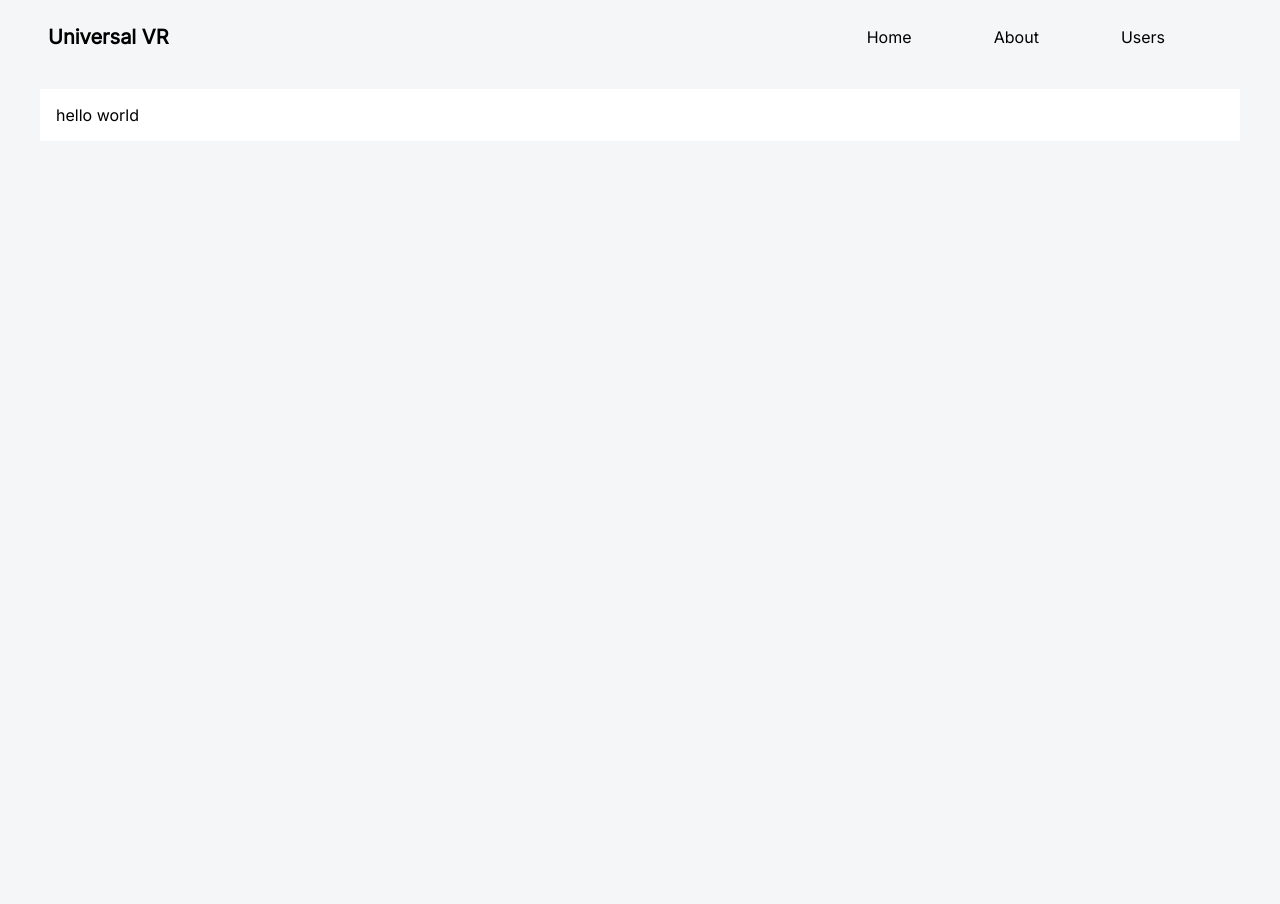
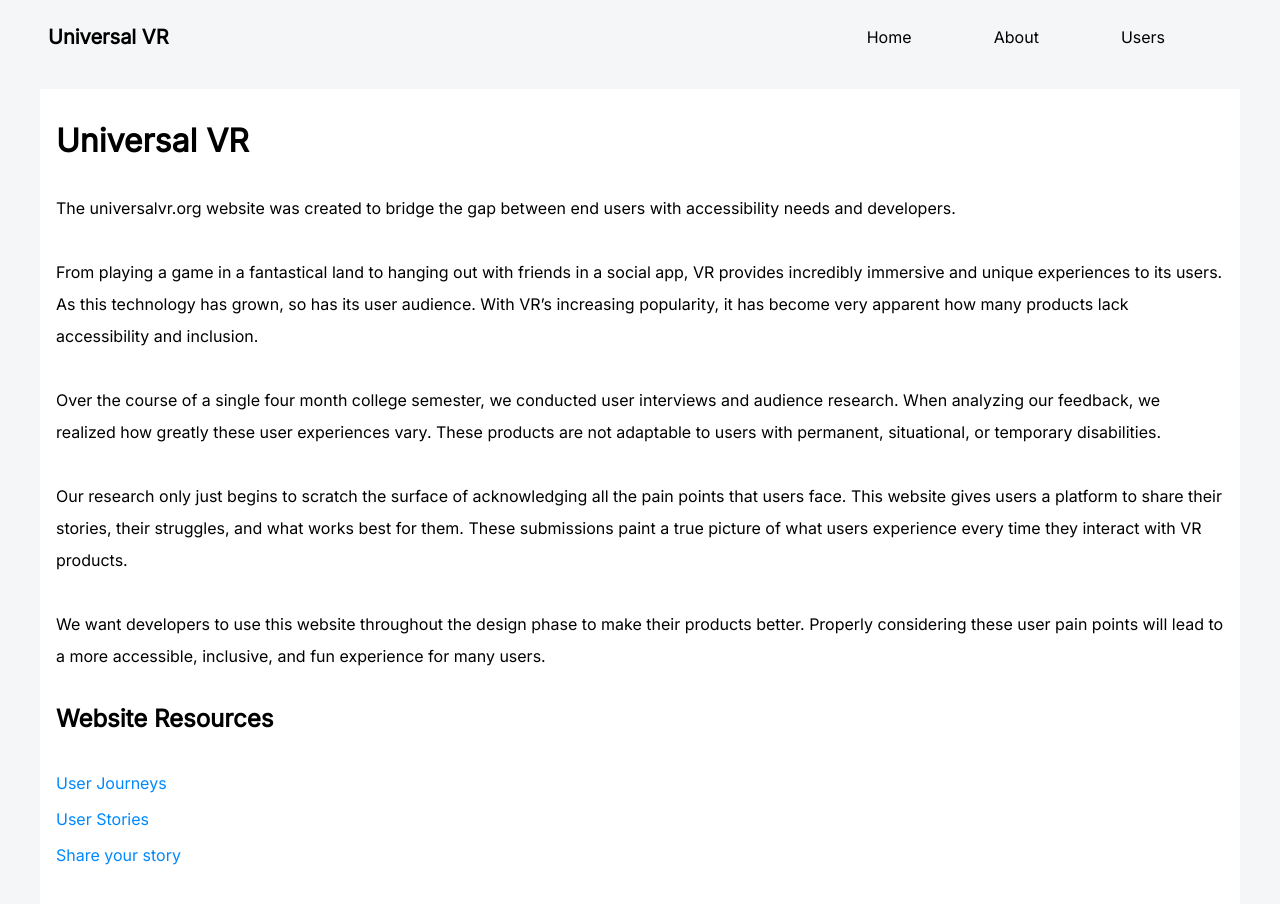
Before and after one commit to universalvr/universalvr.org, a Next.js app: page / in a window 1280 px wide. Shown: the top 904 px of the page. Before the commit the page ends 800 px from the top, so only its background shows below. Built offline with nearby package versions, Linux system fonts and the light colour scheme.

Commit message:
more paper content

```diff
--- a/components/nav/index.js
+++ b/components/nav/index.js
@@ -5,7 +5,11 @@ import { StyledNav, StyledLogo, StyledUl, StyledLi } from './styles'
 export default function Nav() {
   return (
     <StyledNav>
-      <StyledLogo>Universal VR</StyledLogo>
+      <StyledLogo>
+        <Link href="/">
+          <a>Universal VR</a>
+        </Link>
+      </StyledLogo>
       <StyledUl>
         <StyledLi>
           <Link href="/">
--- a/components/nav/styles.js
+++ b/components/nav/styles.js
@@ -20,6 +20,10 @@ export const StyledLogo = styled.h1`
   flex: 2;
   font-size: 20px;
   padding: 8px;
+
+  a {
+    color: #000;
+  }
 `
 
 export const StyledUl = styled.ul`
--- /dev/null
+++ b/components/typography/h2.js
@@ -0,0 +1,14 @@
+import React from 'react'
+import styled from 'styled-components'
+
+const StyledH2 = styled.h2`
+  display: flex;
+  flex: 1 1 100%;
+  margin: 16px 0;
+`
+
+export default function H2({ children }) {
+  return (
+    <StyledH2>{children}</StyledH2>
+  )
+}
--- a/pages/index.js
+++ b/pages/index.js
@@ -1,6 +1,42 @@
 import Container from '../components/container'
+import H1 from '../components/typography/h1'
+import H2 from '../components/typography/h2'
+import Link from 'next/link'
+import List from '../components/list'
+import ListItem from '../components/list/item'
+import P from '../components/typography/p'
 import React from 'react'
 
 export default function IndexPage() {
-  return <Container>hello world</Container>
+  return (
+    <Container>
+      <H1>Universal VR</H1>
+
+      <P>The universalvr.org website was created to bridge the gap between end users with accessibility needs and developers.</P>
+      <P>From playing a game in a fantastical land to hanging out with friends in a social app, VR provides incredibly immersive and unique experiences to its users. As this technology has grown, so has its user audience. With VR’s increasing popularity, it has become very apparent how many products lack accessibility and inclusion.</P>
+      <P>Over the course of a single four month college semester, we conducted user interviews and audience research. When analyzing our feedback, we realized how greatly these user experiences vary. These products are not adaptable to users with permanent, situational, or temporary disabilities.</P>
+      <P>Our research only just begins to scratch the surface of acknowledging all the pain points that users face. This website gives users a platform to share their stories, their struggles, and what works best for them. These submissions paint a true picture of what users experience every time they interact with VR products.</P>
+      <P>We want developers to use this website throughout the design phase to make their products better. Properly considering these user pain points will lead to a more accessible, inclusive, and fun experience for many users.</P>
+
+      <H2>Website Resources</H2>
+
+      <List>
+        <ListItem>
+          <Link href="/users/journeys">
+            <a>User Journeys</a>
+          </Link>
+        </ListItem>
+        <ListItem>
+          <Link href="/users/stories">
+            <a>User Stories</a>
+          </Link>
+        </ListItem>
+        <ListItem>
+          <Link href="/users/stories">
+            <a href="https://forms.gle/MEYJRuuWJxuTcG4u8" target="_blank">Share your story</a>
+          </Link>
+        </ListItem>
+      </List>
+    </Container>
+  )
 }
--- a/pages/users/index.js
+++ b/pages/users/index.js
@@ -11,10 +11,16 @@ export default function UsersPage() {
   return (
     <Container>
       <H1>Users</H1>
+      <P>Developers will begin to understand where their designs fall short when they obtain a further understanding of their audience. User personas, stories, and journeys will be provided to enlighten our developer audience. Our goal here is to get them thinking about the many users that have been left out of their products. The following is an example of a user story. This was paraphrased from an interview that we conducted.</P>
       <List>
         <ListItem>
           <Link href="/users/journeys">
             <a>User Journeys</a>
+          </Link>
+        </ListItem>
+        <ListItem>
+          <Link href="/users/stories">
+            <a>User Stories</a>
           </Link>
         </ListItem>
       </List>
--- a/pages/users/stories.js
+++ /dev/null
@@ -1,5 +0,0 @@
-import React from 'react'
-
-export default function UserStoriesPage() {
-  return <div>User Stories</div>
-}
```
Also changed, not shown: pages/about.js (+19 -1 lines), pages/users/stories/index.js (added, +34 -0 lines), pages/users/stories/sage.js (added, +15 -0 lines).
